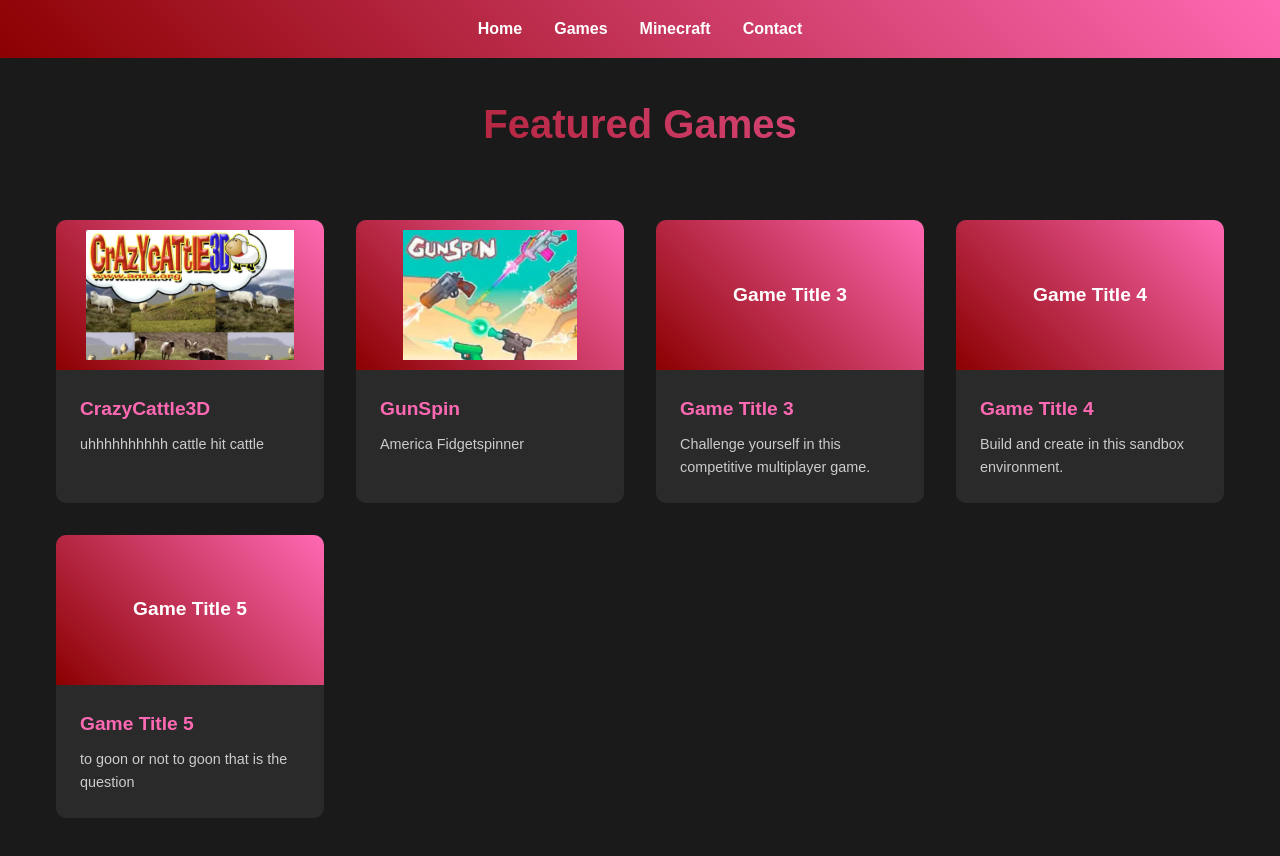
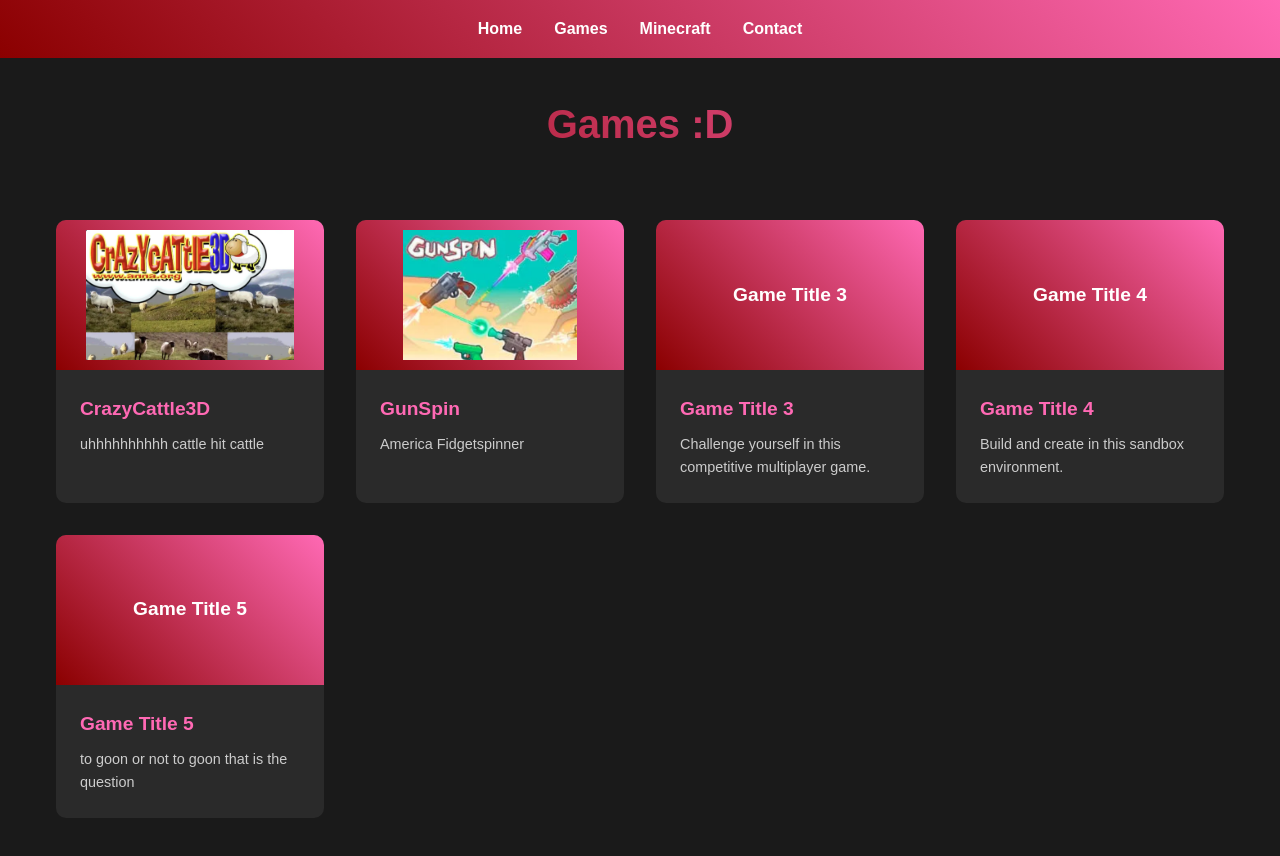
Before and after one commit to wallpunchercentral/Hub, a plain HTML site: page games.html in a window 1280 px wide. Drawn offline with Linux system fonts and the light colour scheme; sample sign-in values are in the browser's storage.

Commit message:
Update games.html

```diff
--- a/games.html
+++ b/games.html
@@ -241,7 +241,7 @@
     </script>
 
     <div class="games-container">
-        <h1 class="section-title">Featured Games</h1>
+        <h1 class="section-title">Games :D</h1>
         <div class="games-grid">
             <!-- Game cards will be dynamically inserted here -->
         </div>
```
